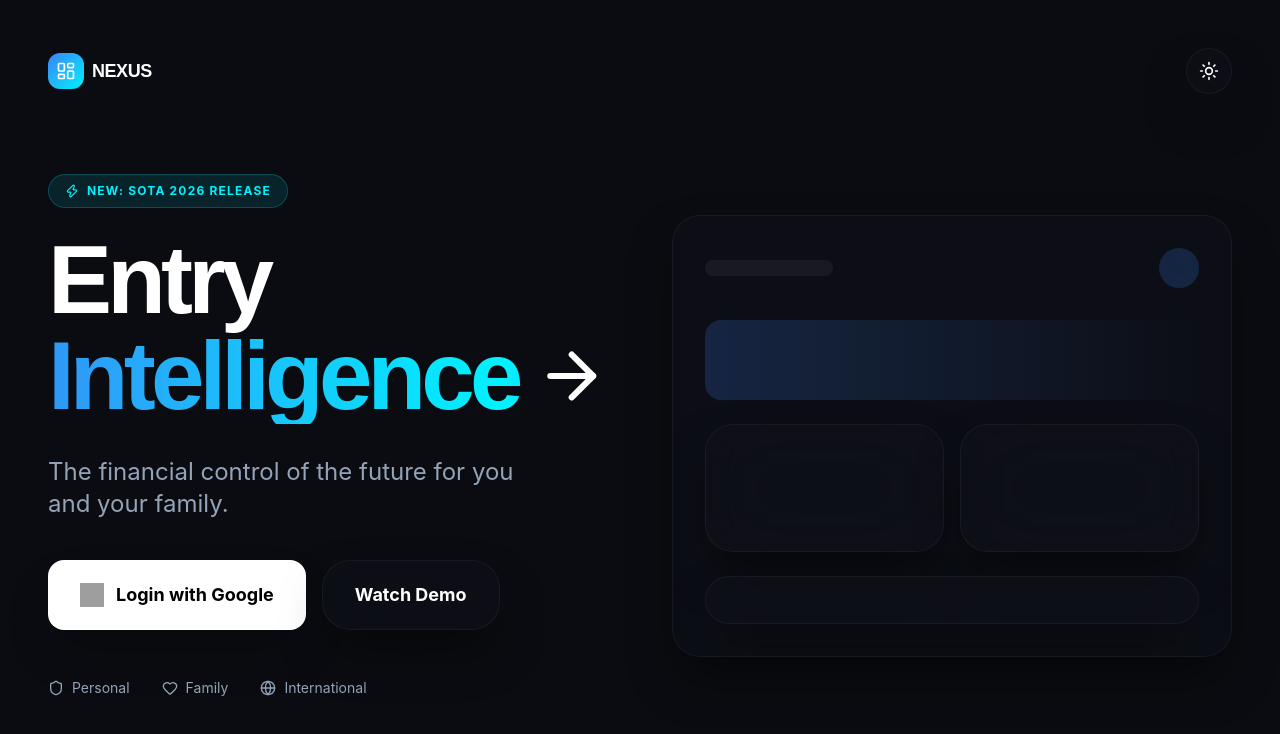
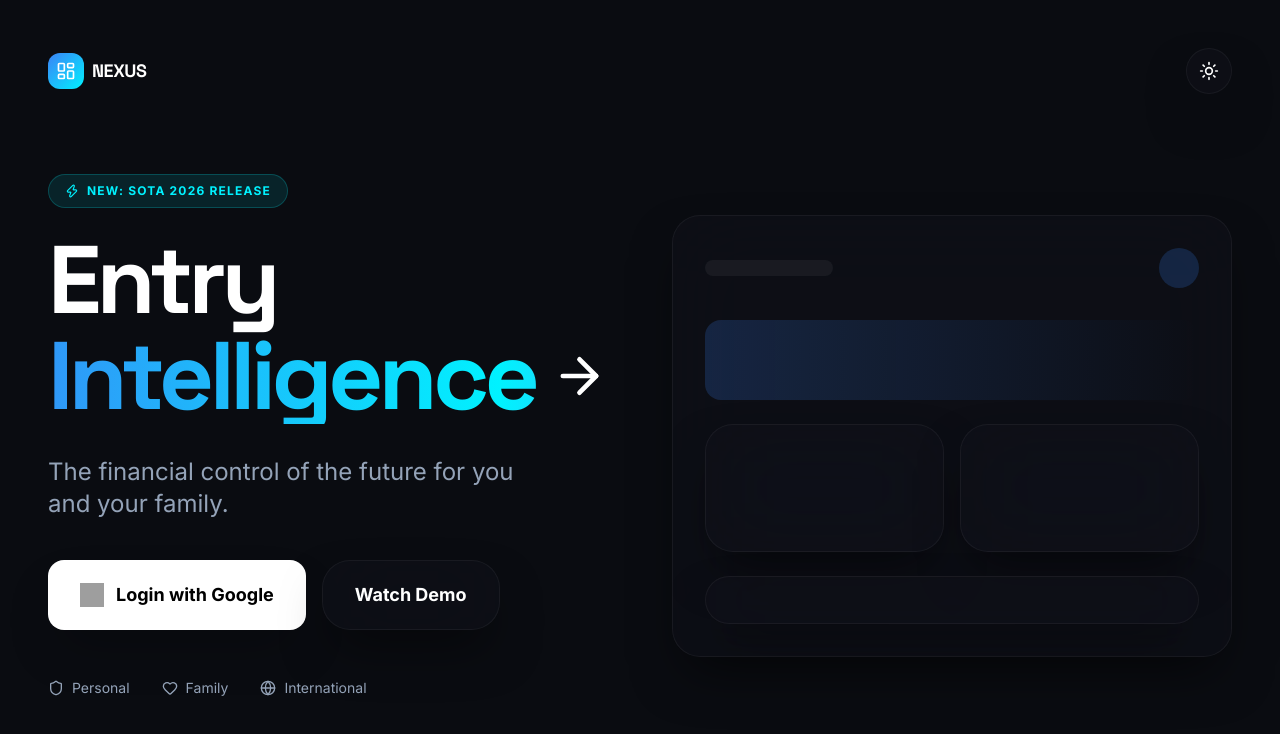
Before and after one commit to AndersondSilva/nexus-family-finance, a Next.js app: page / in a window 1280 px wide. Shown: the top 734 px of the page. Built offline with nearby package versions, Linux system fonts and the light colour scheme; no server answers; grey boxes are pictures that could not be loaded.

Commit message:
Build Fix: Corrected CSS @import order for PostCSS compatibility
Moved Google Fonts @import rules to the top of the file to comply with CSS specifications.

```diff
--- a/app/globals.css
+++ b/app/globals.css
@@ -1,9 +1,9 @@
+@import url('https://fonts.googleapis.com/css2?family=Inter:wght@300;400;500;600;700;800&display=swap');
+@import url('https://fonts.googleapis.com/css2?family=Space+Grotesk:wght@300;400;500;600;700&display=swap');
+
 @tailwind base;
 @tailwind components;
 @tailwind utilities;
-
-@import url('https://fonts.googleapis.com/css2?family=Inter:wght@300;400;500;600;700;800&display=swap');
-@import url('https://fonts.googleapis.com/css2?family=Space+Grotesk:wght@300;400;500;600;700&display=swap');
 
 :root {
   /* Nexus Colors */
```
